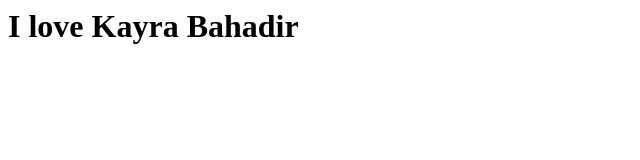
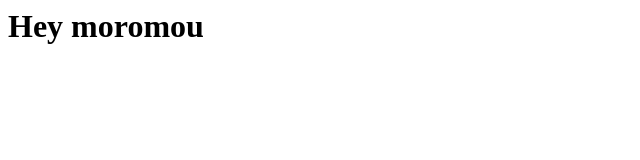
Before and after one commit to kayracode/kayrabahadirweb, a plain HTML site: page index.html in a window 1280 px wide. Shown: the whole page, without its empty margins (0-640 px from the left). Drawn offline with Linux system fonts and the light colour scheme.

Commit message:
fixTitle

```diff
--- a/index.html
+++ b/index.html
@@ -3,9 +3,9 @@
     <meta charset="UTF-8">
     <meta http-equiv="X-UA-Compatible" content="IE=edge">
     <meta name="viewport" content="width=device-width, initial-scale=1.0">
-    <title>Document</title>
+    <title>Kayra</title>
 </head>
 <body>
-    <h1>I love Kayra Bahadir</h1>
+    <h1>Hey moromou</h1>
 </body>
 </html>
```
